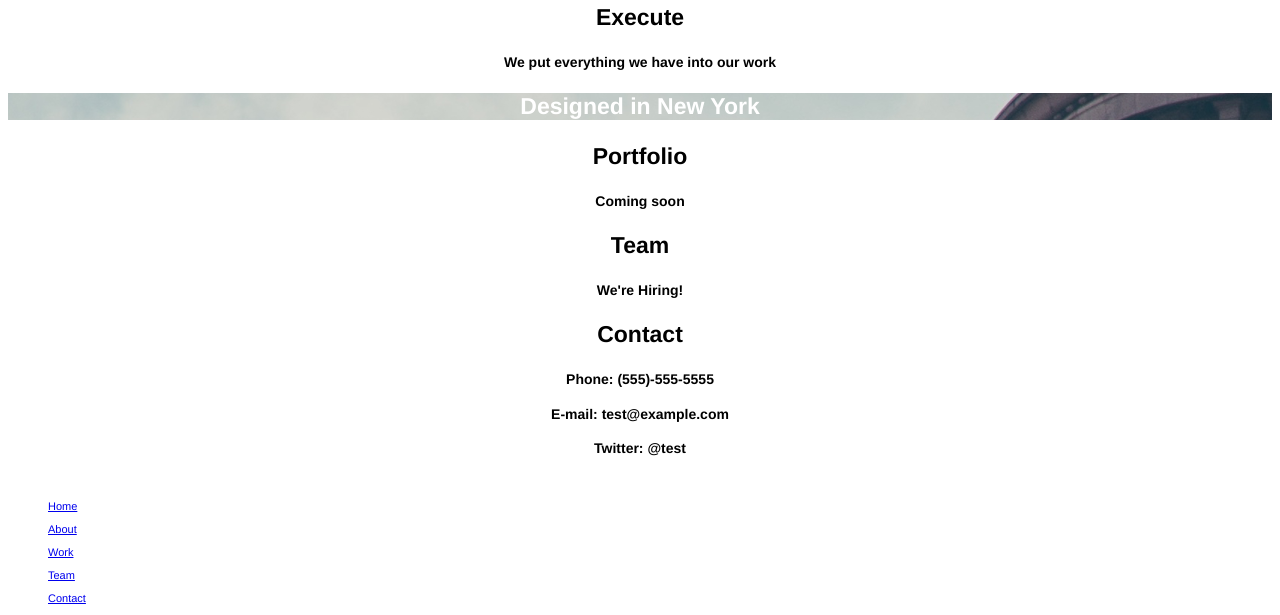
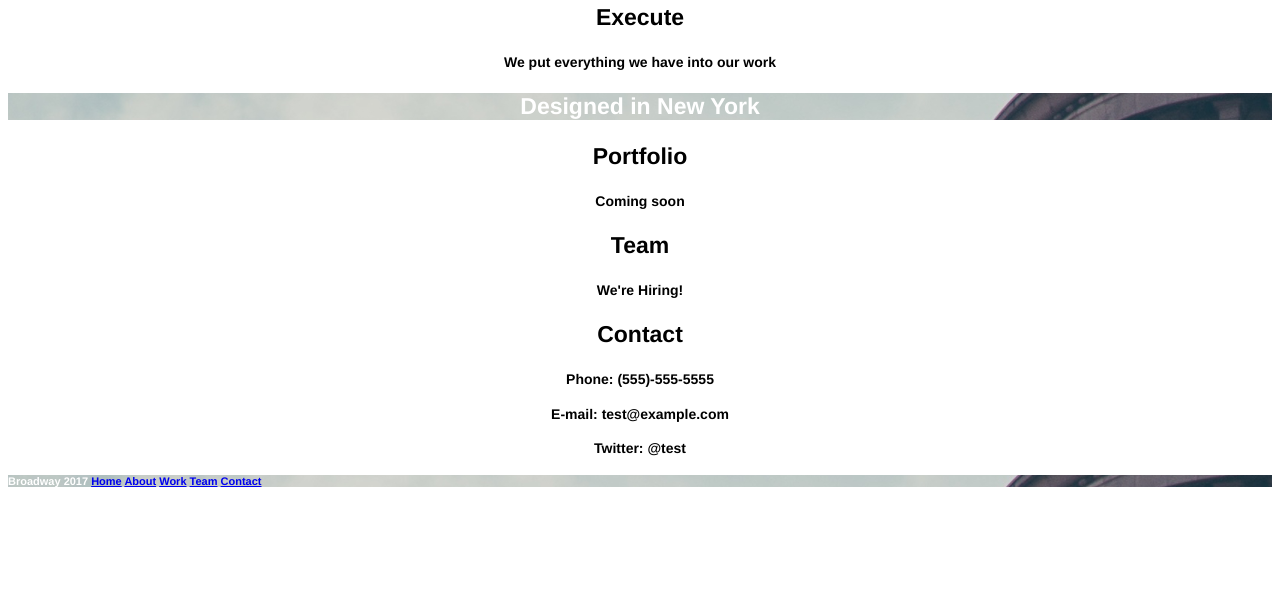
Before and after one commit to Jubaid/Broadway, a plain HTML site: page index.html in a window 1280 px wide. Shown: the part 1587-2202 px from the top of the page. After the commit the page ends 2092 px from the top, so only its background shows below. Drawn offline with Linux system fonts and the light colour scheme; files that its build step writes are made by us from their sources; files whose address does not match are found by name.

Commit message:
last commit

```diff
--- a/index.html
+++ b/index.html
@@ -56,13 +56,15 @@
 </div>
 <div class="footer">
   <footer>
-    <h5> Broadway 2017 </h5>
-
-    <a href="#"><ul> Home </ul></a>
-    <a href="#"><ul> About </ul></a>
-    <a href="#"><ul> Work </ul></a>
-    <a href="#"><ul> Team </ul></a>
-    <a href="#"><ul> Contact </ul></a>
+    <p>
+    <h5> Broadway 2017
+    <a href="#">Home</a>
+    <a href="#">About</a>
+    <a href="#">Work</a>
+    <a href="#">Team</a>
+    <a href="#">Contact</a>
+  </h5>
+  </p>
 
   </footer>
 </div>
--- a/resources/styles.css
+++ b/resources/styles.css
@@ -60,11 +60,11 @@ body {
   font-size: 23px;
 }
 
-.footer, footer {
+.footer, h5 {
   font-family: Helvetica;
   font-size: 11px;
   color: white;
   background-color: dimgray;
   text-align: left;
-  display: inline;
+  background: url(/Users/fatema/Documents/broadway/resources/images/the-flatiron-building.png);
 }
```
Also changed, not shown: 1 other file.
